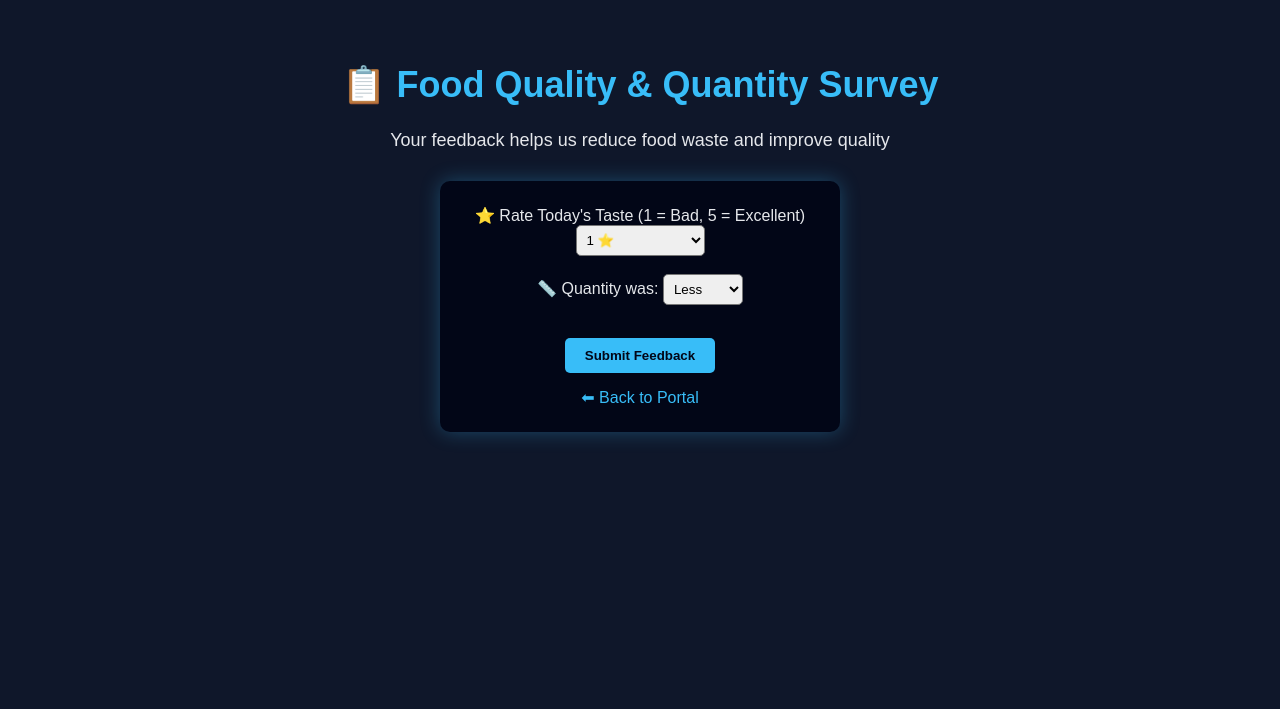
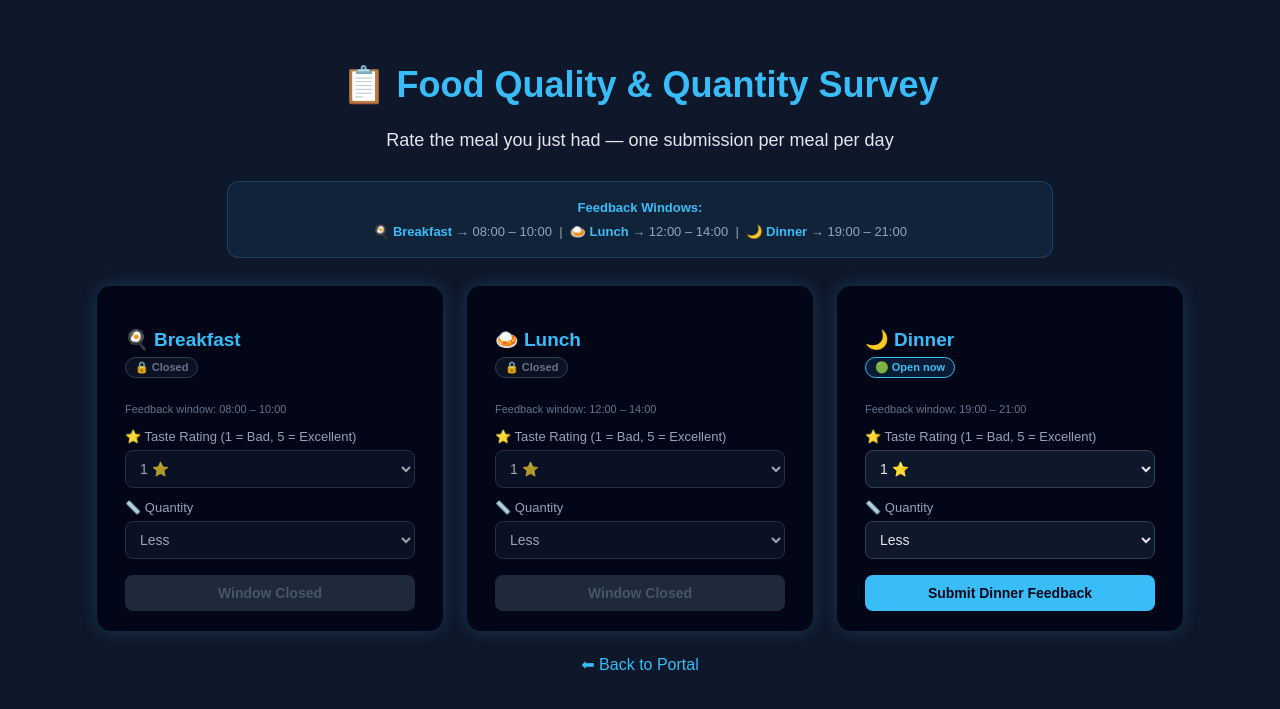
Before and after one commit to VirupakshamSasidhar/SmartFood, a Flask app: page /food_survey in a window 1280 px wide. Shown: the top 709 px of the page. Run offline with Flask 3, Linux system fonts and the light colour scheme; the visitor is signed in with stand-in values (Sample User, id 1).

Commit message:
Update survey.html

```diff
--- a/templates/survey.html
+++ b/templates/survey.html
@@ -3,17 +3,120 @@
 <head>
     <title>Food Quality & Quantity Survey</title>
     <link rel="stylesheet" href="{{ url_for('static', filename='style.css') }}">
+    <style>
+        .survey-card {
+            background: #020617;
+            border-radius: 14px;
+            padding: 26px 28px 20px;
+            width: 290px;
+            box-shadow: 0 0 18px rgba(56,189,248,0.2);
+            text-align: left;
+        }
+        .survey-card h2 { color: #38bdf8; font-size: 19px; margin-bottom: 6px; }
+
+        .window-badge {
+            display: inline-block;
+            font-size: 11px; font-weight: 600;
+            padding: 3px 9px; border-radius: 20px; margin-bottom: 14px;
+        }
+        .window-badge.open   { background: rgba(56,189,248,0.12); color: #38bdf8;  border: 1px solid #38bdf8; }
+        .window-badge.closed { background: rgba(100,116,139,0.1);  color: #64748b; border: 1px solid #334155; }
+        .window-badge.done   { background: rgba(74,222,128,0.1);   color: #4ade80; border: 1px solid #4ade80; }
+
+        .window-time { font-size: 11px; color: #64748b; margin-bottom: 14px; }
+
+        .survey-card label {
+            display: block; font-size: 13px; color: #94a3b8;
+            margin-bottom: 6px; margin-top: 12px;
+        }
+        .survey-card select {
+            width: 100%; padding: 9px 10px;
+            border-radius: 8px; background: #0f172a;
+            color: #e5e7eb; border: 1px solid #334155; font-size: 14px;
+        }
+        .survey-card button {
+            width: 100%; margin-top: 16px; padding: 10px;
+            background: #38bdf8; color: #020617;
+            border: none; border-radius: 8px;
+            font-weight: bold; font-size: 14px; cursor: pointer;
+        }
+        .survey-card button:hover { background: #0ea5e9; }
+        .survey-card button:disabled {
+            background: #1e293b; color: #475569; cursor: not-allowed;
+        }
+
+        .msg-success {
+            margin-top: 10px; padding: 8px 12px;
+            background: rgba(74,222,128,0.1); border: 1px solid rgba(74,222,128,0.3);
+            border-radius: 8px; color: #4ade80; font-size: 13px;
+        }
+        .msg-error {
+            margin-top: 10px; padding: 8px 12px;
+            background: rgba(239,68,68,0.1); border: 1px solid rgba(239,68,68,0.3);
+            border-radius: 8px; color: #f87171; font-size: 13px;
+        }
+        .back { display:block; margin-top:24px; text-align:center; color:#38bdf8; text-decoration:none; }
+        .notice {
+            background: rgba(56,189,248,0.07); border: 1px solid rgba(56,189,248,0.2);
+            border-radius: 12px; padding: 14px 22px;
+            margin: 0 auto 28px; max-width: 780px;
+            font-size: 13px; color: #94a3b8; line-height: 1.8;
+        }
+        .notice b { color: #38bdf8; }
+    </style>
 </head>
 <body class="dark">
 
 <div class="container">
     <h1>📋 Food Quality & Quantity Survey</h1>
-    <p class="subtitle">Your feedback helps us reduce food waste and improve quality</p>
+    <p class="subtitle">Rate the meal you just had — one submission per meal per day</p>
 
-    <form method="post" class="card">
+    <div class="notice">
+        <b>Feedback Windows:</b><br>
+        🍳 <b>Breakfast</b> → 08:00 – 10:00 &nbsp;|&nbsp;
+        🍛 <b>Lunch</b>     → 12:00 – 14:00 &nbsp;|&nbsp;
+        🌙 <b>Dinner</b>    → 19:00 – 21:00
+    </div>
 
-        <label>⭐ Rate Today's Taste (1 = Bad, 5 = Excellent)</label>
-        <select name="rating" required>
+    {% if errors.general %}
+        <div class="msg-error" style="max-width:400px; margin: 0 auto 20px;">{{ errors.general }}</div>
+    {% endif %}
+
+    <div class="card-box" style="align-items:flex-start; justify-content:center; gap:24px;">
+
+        {% for meal, icon, label in [
+            ('breakfast', '🍳', 'Breakfast'),
+            ('lunch',     '🍛', 'Lunch'),
+            ('dinner',    '🌙', 'Dinner')
+        ] %}
+        {% set fs = feedback_status[meal] %}
+        <div class="survey-card">
+            <h2>{{ icon }} {{ label }}</h2>
+
+            {% if fs.already_given %}
+                <span class="window-badge done">✔ Feedback submitted</span>
+            {% elif fs.window_open %}
+                <span class="window-badge open">🟢 Open now</span>
+            {% else %}
+                <span class="window-badge closed">🔒 Closed</span>
+            {% endif %}
+
+            <p class="window-time">
+                Feedback window: {{ "%02d"|format(fs.feedback_start) }}:00 –
+                {{ "%02d"|format(fs.feedback_end) }}:00
+            </p>
+
+            {% if results[meal] is defined %}
+                <div class="msg-success">{{ results[meal] }}</div>
+            {% elif errors[meal] is defined %}
+                <div class="msg-error">{{ errors[meal] }}</div>
+            {% endif %}
+
+            <form method="post">
+                <input type="hidden" name="meal_type" value="{{ meal }}">
+
+                <label>⭐ Taste Rating (1 = Bad, 5 = Excellent)</label>
+                <select name="rating" {% if not fs.can_submit %}disabled{% endif %} required>
                     <option value="1">1 ⭐</option>
                     <option value="2">2 ⭐⭐</option>
                     <option value="3">3 ⭐⭐⭐</option>
@@ -21,25 +124,29 @@
                     <option value="5">5 ⭐⭐⭐⭐⭐</option>
                 </select>
 
-        <br><br>
-
-        <label>📏 Quantity was:</label>
-        <select name="quantity" required>
+                <label>📏 Quantity</label>
+                <select name="quantity" {% if not fs.can_submit %}disabled{% endif %} required>
                     <option value="Less">Less</option>
                     <option value="Enough">Enough</option>
                     <option value="Excess">Excess</option>
                 </select>
 
-        <br><br>
+                <button type="submit" {% if not fs.can_submit %}disabled{% endif %}>
+                    {% if fs.already_given %}
+                        Already Submitted
+                    {% elif not fs.window_open %}
+                        Window Closed
+                    {% else %}
+                        Submit {{ label }} Feedback
+                    {% endif %}
+                </button>
+            </form>
+        </div>
+        {% endfor %}
 
-        <button type="submit" class="btn">Submit Feedback</button>
-
-        {% if message %}
-            <div class="result">{{ message }}</div>
-        {% endif %}
+    </div>
 
     <a href="/student_portal" class="back">⬅ Back to Portal</a>
-    </form>
 </div>
 
 </body>
```
Lines whose indentation alone changed are shown as unchanged.
